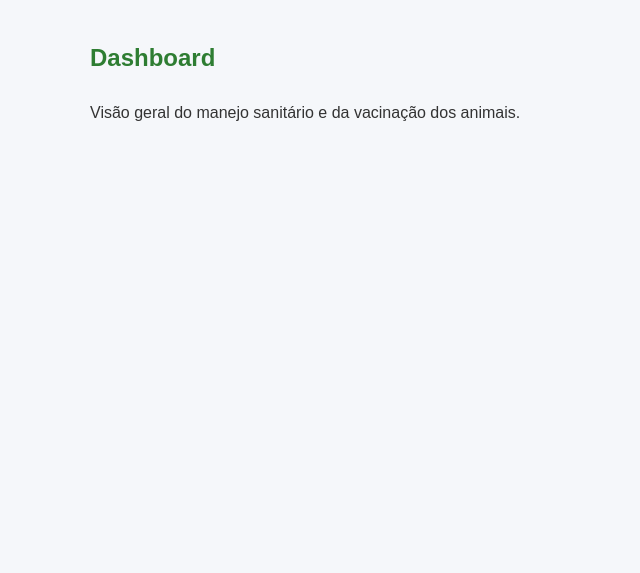
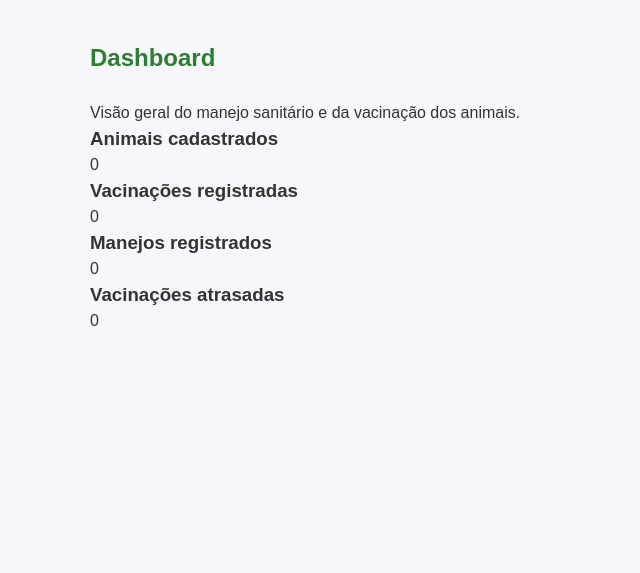
Before and after one commit to AyramViviane/controle-de-manejo-sanitario-e-vacinacao, a Flask app: page /dashboard in a window 1280 px wide. Shown: the part 84-657 px from the top of the page, without its empty margins (0-640 px from the left). Run offline with Flask 3, Linux system fonts and the light colour scheme.

Commit message:
feat: adiciona metricas ao dashboard

```diff
--- a/app.py
+++ b/app.py
@@ -204,8 +204,22 @@ def atualizar():
 
 @app.route("/dashboard")
 def dashboard():
-    return render_template("dashboard.html")
+    total_animais = len(animais)
+    total_vacinacoes = len(vacinacoes)
+    total_manejos = len(manejos)
 
+    vacinacoes_atrasadas = sum(
+        1 for vacinacao in vacinacoes
+        if vacinacao.get("status") == "Atrasada"
+    )
+
+    return render_template(
+        "dashboard.html",
+        total_animais=total_animais,
+        total_vacinacoes=total_vacinacoes,
+        total_manejos=total_manejos,
+        vacinacoes_atrasadas=vacinacoes_atrasadas
+    )
 
 if __name__ == "__main__":
     app.run(debug=True)
--- a/templates/dashboard.html
+++ b/templates/dashboard.html
@@ -7,6 +7,29 @@
 <section>
     <h2>Dashboard</h2>
     <p>Visão geral do manejo sanitário e da vacinação dos animais.</p>
+    <div class="dashboard-metricas">
+
+    <div class="card-metrica">
+        <h3>Animais cadastrados</h3>
+        <p>{{ total_animais }}</p>
+    </div>
+
+    <div class="card-metrica">
+        <h3>Vacinações registradas</h3>
+        <p>{{ total_vacinacoes }}</p>
+    </div>
+
+    <div class="card-metrica">
+        <h3>Manejos registrados</h3>
+        <p>{{ total_manejos }}</p>
+    </div>
+
+    <div class="card-metrica">
+        <h3>Vacinações atrasadas</h3>
+        <p>{{ vacinacoes_atrasadas }}</p>
+    </div>
+
+</div>
 </section>
 
-{% endblock %}
+{% endblock %}p Wheel's on the business
```
